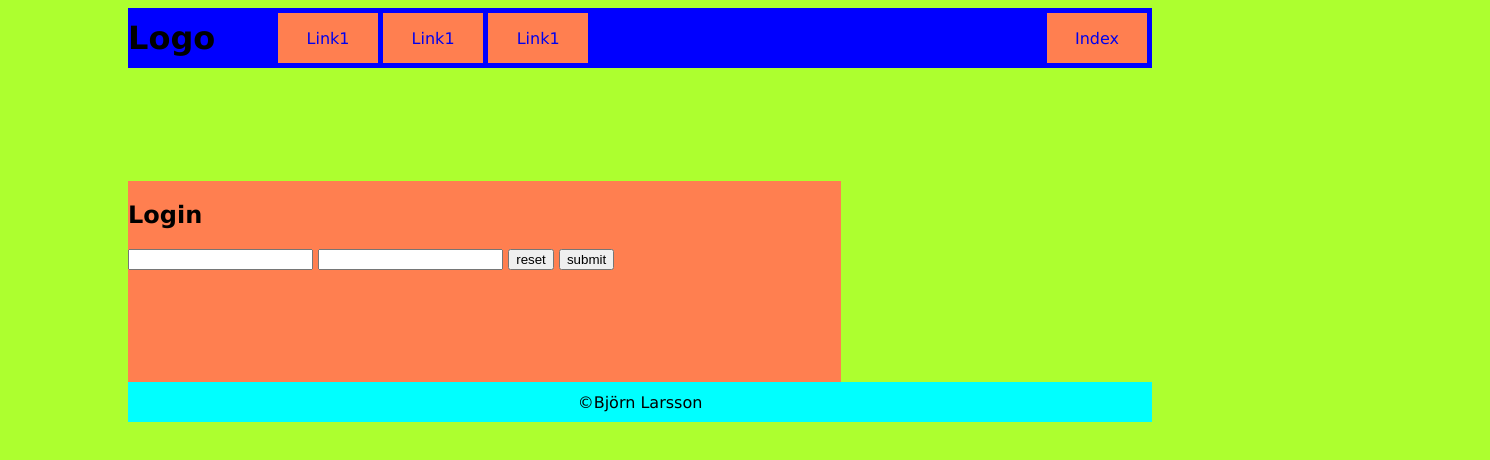
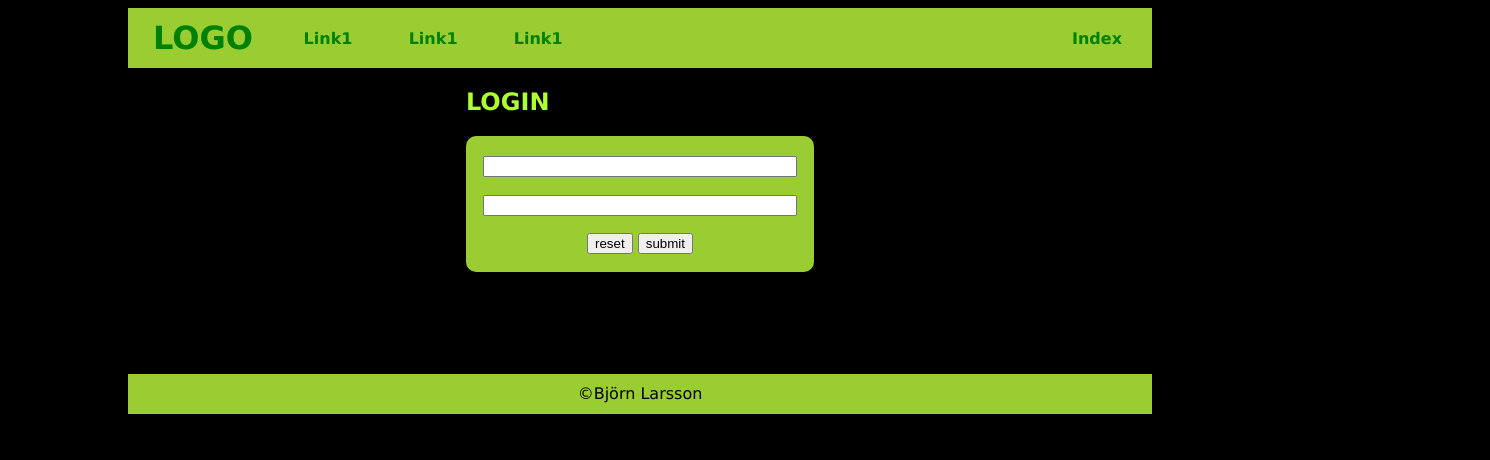
Before and after one commit to BjornAlexCoL/HTMLAssignment1, a plain HTML site: page login.html in a window 1280 px wide. Shown: the whole page, 1490 px wide, since content can reach past the window. Drawn offline with Linux system fonts and the light colour scheme.

Commit message:
Most done aside and login buttons left.

```diff
--- a/css/style.css
+++ b/css/style.css
@@ -3,18 +3,17 @@
 }
 body {
     width: 1024px;
-    height:640px;
     margin-left: auto;
     margin-right: auto;
 
     display:grid;
     grid-template-areas:
     "Header"
-    "main"
-    "aside"
+    "main" "login"
     "footer";
 
-    background-color:greenyellow;
+    background-color:black;
+    color:greenyellow;
     font-family: Verdana, Geneva, Tahoma, sans-serif;
 }
 header{
@@ -28,17 +27,19 @@ header{
     grid-template-columns: 110px Auto 105px;
     grid-template-rows: 60px;
     align-items: center;
-    background-color: blue;
+    background-color:yellowgreen;
     height:60px;
 }
 header>h1{
     grid-area:logo;
-    display: inline-flex;
-    width: 100px;
+    display: grid;
+    text-transform:uppercase;
+    align-items: center;
+    width: 150px;
     height: 50px;
     text-align: center;
-    align-items: center;
-    justify-items: center;
+    background-color:yellowgreen;
+    color: green;
 }
 
 nav>ul{
@@ -56,14 +57,16 @@ nav>ul>li>a{
     display:inline-flex;
     height:50px;
     width: 100px;
+    font-weight: bold;
     align-items: center;
     justify-content: center;
     text-decoration:none;
-    background-color: coral;
+    background-color: yellowgreen;
+    color:green;
 }
 nav>ul>li>a:hover {
-    text-decoration-color: coral;
-    background-color: green;
+    color:yellowgreen;
+    background-color:green;
 
 }
 
@@ -72,50 +75,66 @@ header>a {
     display:inline-flex;
     height:50px;
     width: 100px;
+    font-weight: bold;
     align-items: center;
     justify-content: center;
     text-align: center;
     text-decoration:none;
-    background-color: coral;
+    background-color: yellowgreen;
+    color:green
 }
-header>a>a:hover {
-    text-decoration-color: coral;
-    background-color: green;
-
+header>a:hover {
+    color:yellowgreen;
+    background-color:green;
 }
 
 
 main{
     grid-area:main;
+    text-align: justify;
+    grid-row-start: 2;
+    grid-row-end: 3 ;
+    grid-column-start: 1;
+    grid-column-end: 2;
+    height: auto;
+
+    background-color: black;
+
+}
+main>h1{
+    grid-area: main;
     grid-row-start: 2;
     grid-row-end: 2 ;
     grid-column-start: 1;
-    grid-column-start: 1;
-
-    background-color: coral;
-}
-
-main>h1{
+    grid-column-end: 2;
+    margin-left: 3%;
+    margin-right: 3%;
 
 }
-
 main>p{
+    margin-left: 3%;
+    margin-right: 3%;
 
 }
 
 article{
-    grid-area: article;
-    grid-row-start: 1;
-    grid-column-start: 2;
-    grid-row-end: 1;
+    text-align: justify;
     display:inline-block;
+    grid-column-end: 2;
+    margin-left: 3%;
+    width: 45%;
     vertical-align:top;
-    width:45%;
- }
- article>h2{
- }
- article>p{
+    border-block-end-color: brown;
 }
+
+article>img{
+    display:inline-block;
+    margin-left: 33%;
+    width: 34%;
+
+}
+
+
 
 aside{
     grid-area:aside;
@@ -123,7 +142,7 @@ aside{
     grid-column-start: 2;
     grid-row-end: 3;
 
-    background-color: chartreuse;
+    background-color:grey;
 }
 
 footer{
@@ -134,5 +153,40 @@ footer{
     align-items: center;
     justify-content: center;
     height:40px;
-    background-color: aqua;
+    background-color: yellowgreen;
+    color:black;
 }
+main>h2{
+    margin-left:33%;
+    width: 1024px;
+    text-transform: uppercase;
+
+}
+form{
+    display:block;
+    background-color: brown;
+    text-align: center;
+    border-radius: 10px;
+    margin-left:33%;
+    margin-right:33%;
+    margin-bottom: 10%;
+    background-color:yellowgreen;
+    align-items: center;
+    padding-top: 2%;
+
+}
+form>input{
+display: inline-block;
+align-items: center;
+margin-bottom: 5%;
+}
+
+
+#username{
+
+        width: 90%;
+}
+#password{
+    width: 90%;
+
+}
```
